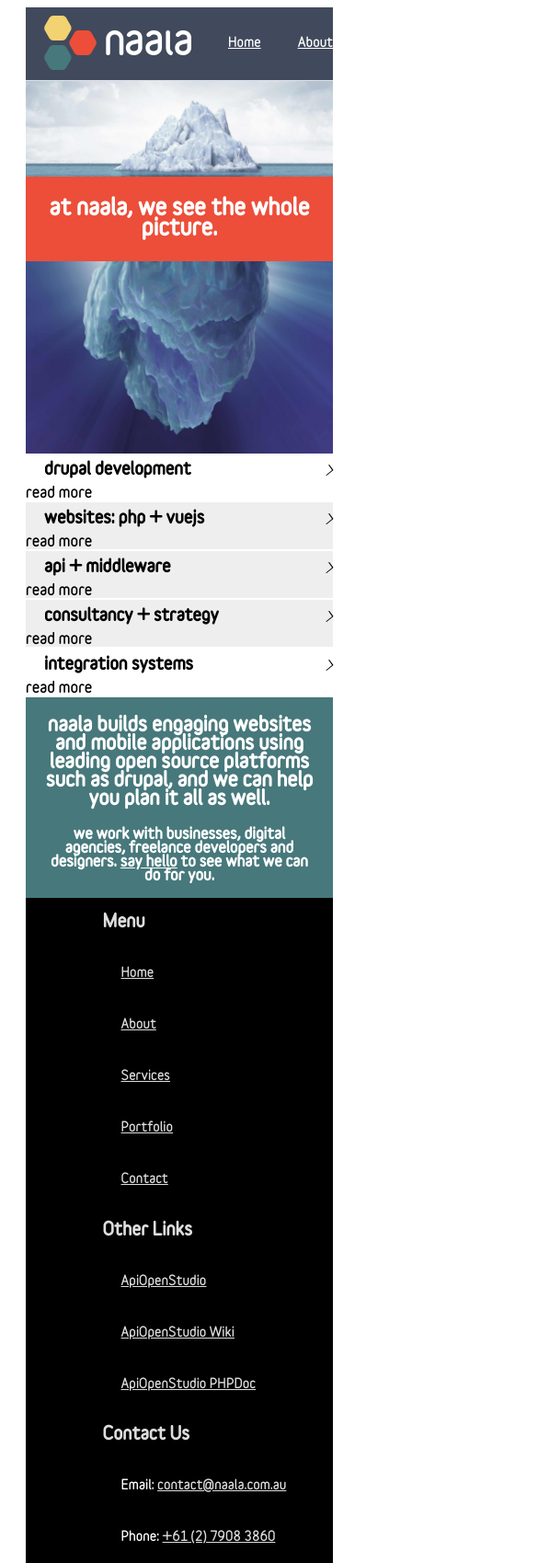
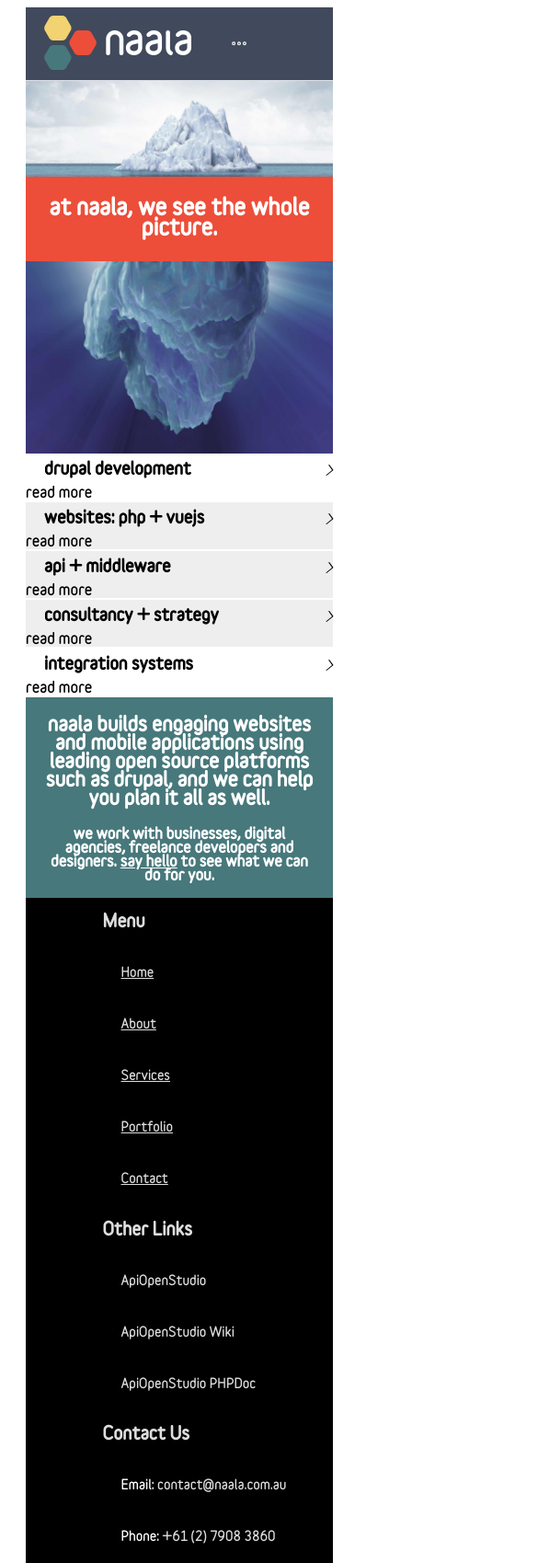
Before and after one commit to naala89/Naala, a Vue app: page / in a window 390 px wide. Shown: the top 1699 px of the page at 92% size, 585 px wide, since content can reach past the window. Built offline with nearby package versions, Linux system fonts and the light colour scheme.

Commit message:
Fix broken  hamburger menu.

```diff
--- a/src/components/FooterRegion.vue
+++ b/src/components/FooterRegion.vue
@@ -27,13 +27,13 @@
                  text-color="#fff"
                  active-text-color="#ffd04b">
           <el-menu-item>
-            <a href="https://www.apiopenstudio.com" target="_blank">ApiOpenStudio</a>
+            <el-link href="https://www.apiopenstudio.com" target="_blank">ApiOpenStudio</el-link>
           </el-menu-item>
           <el-menu-item>
-            <a href="https://wiki.apiopenstudio.com" target="_blank">ApiOpenStudio Wiki</a>
+            <el-link href="https://wiki.apiopenstudio.com" target="_blank">ApiOpenStudio Wiki</el-link>
           </el-menu-item>
           <el-menu-item>
-            <a href="https://phpdoc.apiopenstudio.com" target="_blank">ApiOpenStudio PHPDoc</a>
+            <el-link href="https://phpdoc.apiopenstudio.com" target="_blank">ApiOpenStudio PHPDoc</el-link>
           </el-menu-item>
         </el-menu>
       </el-col>
@@ -48,9 +48,8 @@
                  background-color="#000"
                  text-color="#fff"
                  active-text-color="#ffd04b">
-          <el-menu-item>Email:&nbsp;<a href="mailto:contact@naala.com.au">contact@naala.com.au</a>
-          </el-menu-item>
-          <el-menu-item>Phone:&nbsp;<a href="tel:+61279083860">+61 (2) 7908 3860</a></el-menu-item>
+          <el-menu-item>Email:&nbsp;<el-link href="mailto:contact@naala.com.au">contact@naala.com.au</el-link></el-menu-item>
+          <el-menu-item>Phone:&nbsp;<el-link href="tel:+61279083860">+61 (2) 7908 3860</el-link></el-menu-item>
         </el-menu>
       </el-col>
 
--- a/src/components/LatestPosts.vue
+++ b/src/components/LatestPosts.vue
@@ -5,7 +5,7 @@
            active-text-color="#ffd04b">
     <el-menu-item index="1">
       <router-link :to="{ name: 'LCNCDefinition' }" custom v-slot="{ href, navigate }">
-        <a :href="href" @click="navigate">Low-Code, No-Code, LCNC: The formal definition</a>
+        <el-link :href="href" @click="navigate">Low-Code, No-Code, LCNC: The formal definition</el-link>
       </router-link>
     </el-menu-item>
     <el-menu-item index="2">
--- a/src/components/MenuHeader.vue
+++ b/src/components/MenuHeader.vue
@@ -7,13 +7,13 @@
              active-text-color="#A0A4AE"
     >
       <el-menu-item>
-        <router-link :to="{ name: 'Home' }" custom v-slot="{ href, navigate }">
-          <a :href="href" @click="navigate"><img src='@/assets/images/logo-name.png' alt="Naala Logo"></a>
+        <router-link :to="{ name: 'Home' }">
+          <img src='@/assets/images/logo-name.png' alt="Naala Logo">
         </router-link>
       </el-menu-item>
       <page-menu></page-menu>
-      <el-menu-item style='margin-left: auto;'>
-        Call us on:&nbsp;<a href="tel:+61279083860">+61 (2) 7908 3860</a>
+      <el-menu-item class="float-right">
+        Call us on:&nbsp;<el-link href="tel:+61279083860">+61 (2) 7908 3860</el-link>
       </el-menu-item>
     </el-menu>
   </el-header>
@@ -36,4 +36,7 @@ export default {
 a {
   color: #ddd;
 }
+.float-right {
+  margin-left: auto;
+}
 </style>
--- a/src/components/PageMenu.vue
+++ b/src/components/PageMenu.vue
@@ -1,36 +1,21 @@
 <template>
-  <div>
-
-  </div>
   <el-menu-item>
-    <router-link :to="{ name: 'Home' }" custom v-slot="{ href, navigate }">
-      <a :href="href" @click="navigate">Home</a>
-    </router-link>
+    <router-link :to="{ name: 'Home' }">Home</router-link>
   </el-menu-item>
   <el-menu-item>
-    <router-link :to="{ name: 'About' }" custom v-slot="{ href, navigate }">
-      <a :href="href" @click="navigate">About</a>
-    </router-link>
+    <router-link :to="{ name: 'About' }">About</router-link>
   </el-menu-item>
   <el-menu-item>
-    <router-link :to="{ name: 'Services' }" custom v-slot="{ href, navigate }">
-      <a :href="href" @click="navigate">Services</a>
-    </router-link>
+    <router-link :to="{ name: 'Services' }">Services</router-link>
   </el-menu-item>
   <el-menu-item>
-    <router-link :to="{ name: 'Portfolio' }" custom v-slot="{ href, navigate }">
-      <a :href="href" @click="navigate">Portfolio</a>
-    </router-link>
+    <router-link :to="{ name: 'Portfolio' }">Portfolio</router-link>
   </el-menu-item>
   <!--      <el-menu-item index="6">-->
-  <!--        <router-link :to="{ name: 'Blog' }" custom v-slot="{ href, navigate }">-->
-  <!--          <a :href="href" @click="navigate">Blog</a>-->
-  <!--        </router-link>-->
+  <!--        <router-link :to="{ name: 'Blog' }" custom v-slot="{ href, navigate }">Blog</router-link>-->
   <!--      </el-menu-item>-->
   <el-menu-item>
-    <router-link :to="{ name: 'Contact' }" custom v-slot="{ href, navigate }">
-      <a :href="href" @click="navigate">Contact</a>
-    </router-link>
+    <router-link :to="{ name: 'Contact' }">Contact</router-link>
   </el-menu-item>
 </template>
 
--- a/src/pages/BlogMain.vue
+++ b/src/pages/BlogMain.vue
@@ -12,9 +12,9 @@
 
     <ul>
       <li>
-        <a href="/blog/lcnc-definition">
+        <el-link href="/blog/lcnc-definition">
           <h4>Low-Code, No-Code, LCNC: The formal definition</h4>
-        </a>
+        </el-link>
       </li>
     </ul>
 
--- a/src/pages/ContactMain.vue
+++ b/src/pages/ContactMain.vue
@@ -17,8 +17,8 @@
       </el-col>
     </el-row>
     <p>Get in contact with is and see how we can help you with Integrations, API, Web Development, Architecture and Strategy</p>
-    <p>Ring us on:&nbsp;<a href="tel:+61279083860">+61 (2) 7908 3860</a></p>
-    <p>Email us on:&nbsp;<a href="mailto:contact@naala.com.au">contact@naala.com.au</a></p>
+    <p>Ring us on:&nbsp;<el-link href="tel:+61279083860">+61 (2) 7908 3860</el-link></p>
+    <p>Email us on:&nbsp;<el-link href="mailto:contact@naala.com.au">contact@naala.com.au</el-link></p>
   </el-main>
 </template>
 
```
Also changed, not shown: 23 other files (tests, documents, lock files or other folders).
